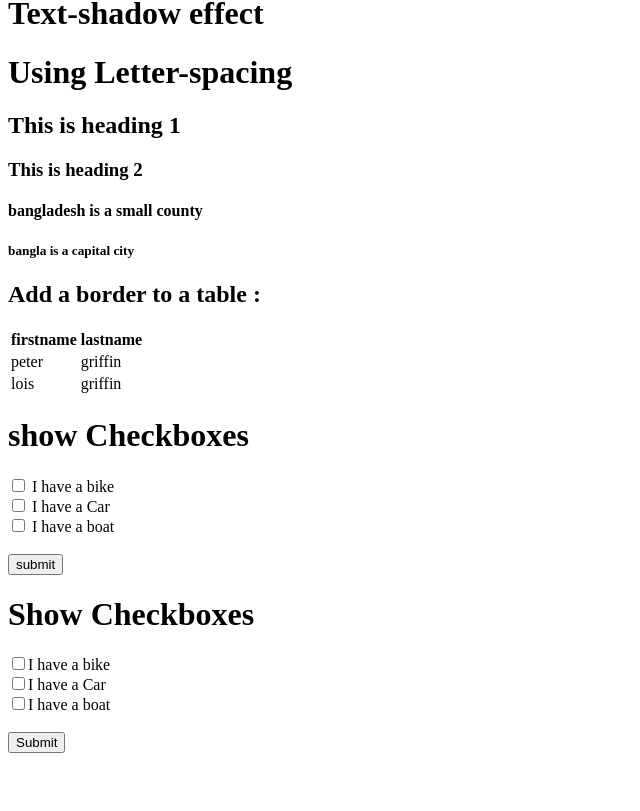
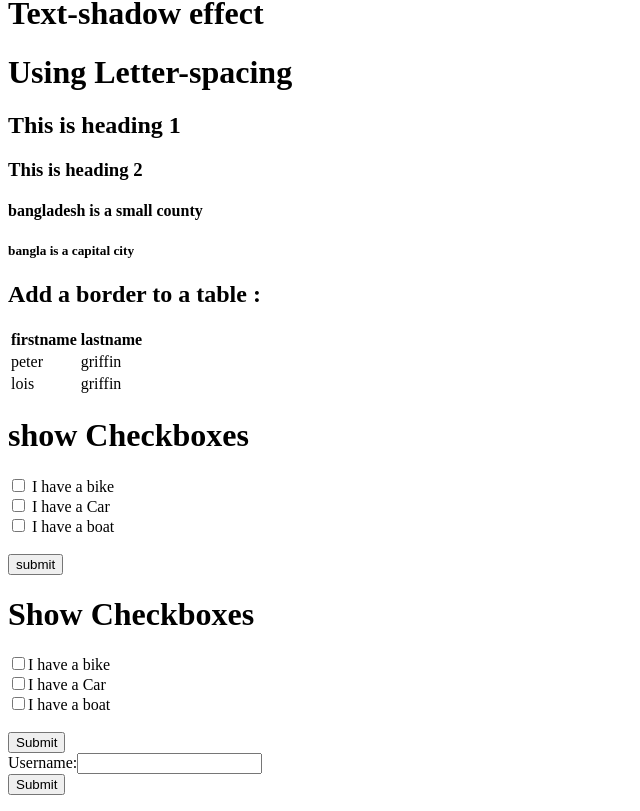
Before and after one commit to mdnlislam/html, a React (Vite) app: page / in a window 1280 px wide. Shown: the part 1093-1904 px from the top of the page, without its empty margins (0-640 px from the left). Before the commit the page ends 1862 px from the top, so only its background shows below. Built offline with nearby package versions, Linux system fonts and the light colour scheme.

Commit message:
some modify

```diff
--- a/src/App.jsx
+++ b/src/App.jsx
@@ -112,13 +112,15 @@ function App() {
 
         <input type="submit" value="Submit" />
 
-
-
-
-
         </form>
 
+        <form action="/action page.">
+        <label htmlFor="username">Username:</label>
+        <input type="text" id='username' name='username' /> <br />
 
+        <input type="submit" value="Submit" />
+
+            </form>
 
 
      </p>
```
